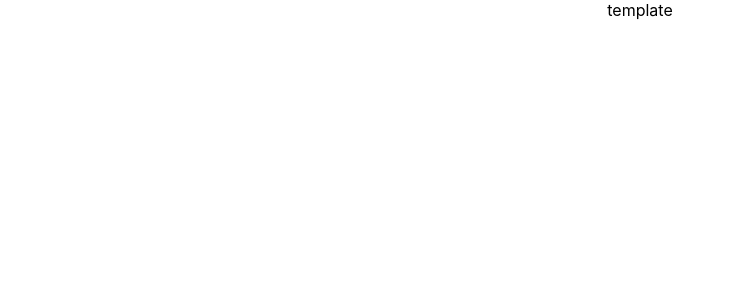
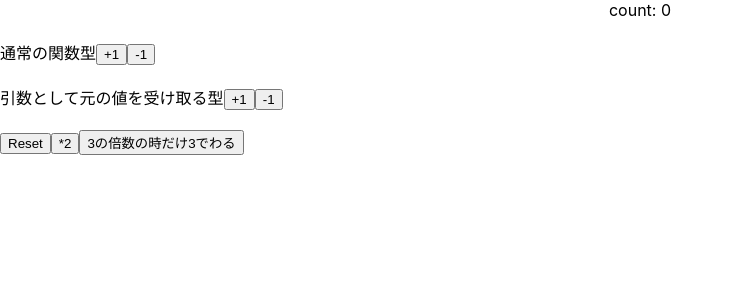
Before and after one commit to Takumikimura1899/hooks_practice, a React (Create React App) app: page / in a window 1280 px wide. Shown: the top 300 px of the page, without its empty margins (0-735 px from the left). Built offline with nearby package versions, Linux system fonts and the light colour scheme.

Commit message:
my first React Hook with useState

```diff
--- a/src/App.js
+++ b/src/App.js
@@ -1,7 +1,43 @@
+import { useState } from 'react';
 import './App.css';
 
 function App() {
-  return <div className='App'>template</div>;
+  const [count, setCount] = useState(0);
+  console.log({ count });
+  console.log({ setCount });
+
+  const increment = () => setCount(count + 1);
+  const decrement = () => setCount(count - 1);
+
+  const increment2 = () => setCount((prevCount) => prevCount + 1);
+  const decrement2 = () => setCount((prevCount) => prevCount - 1);
+
+  const reset = () => setCount(0);
+  const double = () => setCount(count * 2);
+  const divideThree = () =>
+    setCount((prevCount) => (prevCount % 3 === 0 ? prevCount / 3 : prevCount));
+
+  return (
+    <>
+      <div className='App'>count: {count}</div>
+      <br />
+      <div>
+        <span>通常の関数型</span>
+        <button onClick={increment}>+1</button>
+        <button onClick={decrement}>-1</button>
+      </div>
+      <br />
+      <div>
+        <span>引数として元の値を受け取る型</span>
+        <button onClick={increment2}>+1</button>
+        <button onClick={decrement2}>-1</button>
+      </div>
+      <br />
+      <button onClick={reset}>Reset</button>
+      <button onClick={double}>*2</button>
+      <button onClick={divideThree}>3の倍数の時だけ3でわる</button>
+    </>
+  );
 }
 
 export default App;
```
